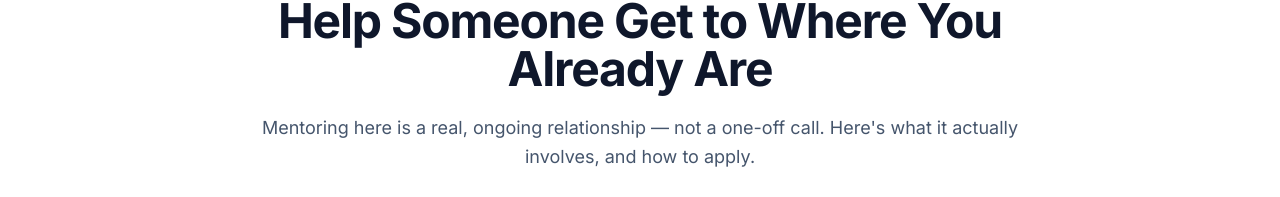
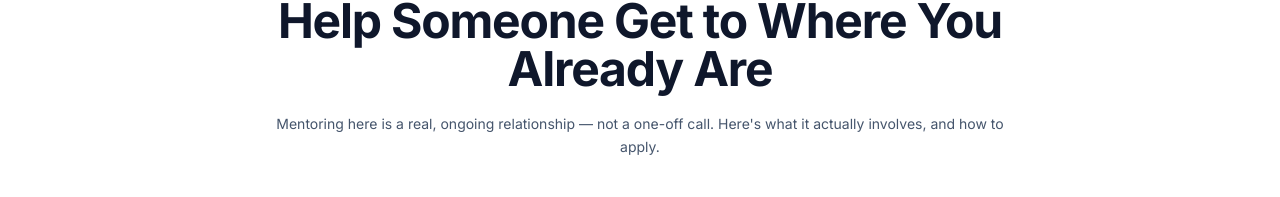
Before and after one commit to Olamiwale/hucel, a Next.js app: page /mentee in a window 1280 px wide. Shown: the part 119-316 px from the top of the page. Built offline with nearby package versions, Linux system fonts and the light colour scheme; grey boxes are pictures that could not be loaded.

Commit message:
mentee page added

```diff
--- a/app/(public)/mentee/page.tsx
+++ b/app/(public)/mentee/page.tsx
@@ -110,7 +110,7 @@ export default function MentorApplicationPage() {
           <h1 className="mt-3 text-4xl font-bold tracking-tight text-slate-900 sm:text-5xl">
             Help Someone Get to Where You Already Are
           </h1>
-          <p className="mt-5 text-lg leading-relaxed text-slate-600">
+          <p className="mt-5 text-sm leading-relaxed text-slate-600">
             Mentoring here is a real, ongoing relationship — not a one-off
             call. Here's what it actually involves, and how to apply.
           </p>
```
